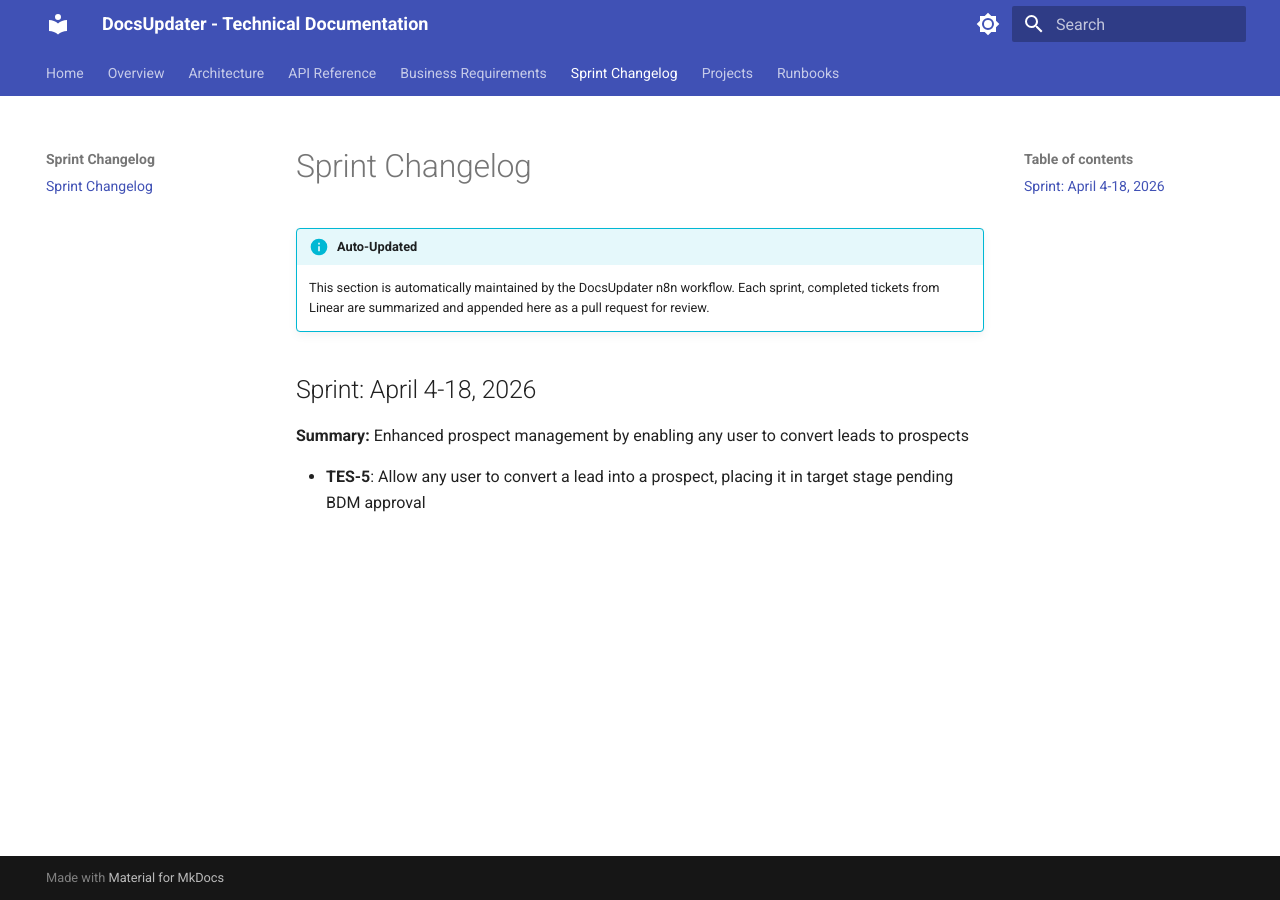
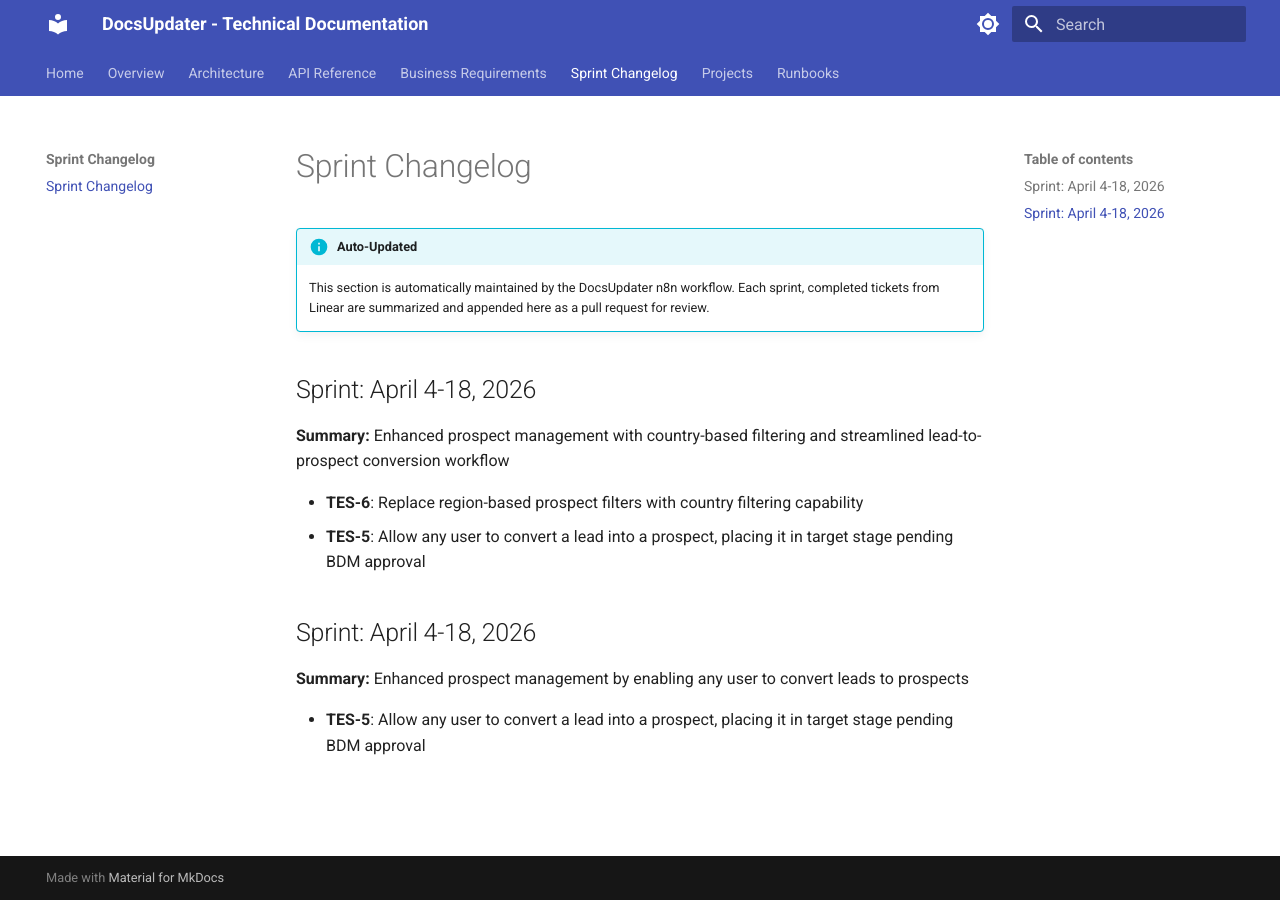
Before and after one commit to MuhammadJunieITG/DocUpdater, an MkDocs documentation site: the page built from docs/sprint-changelog/index.md, in a window 1280 px wide. Built offline with MkDocs 1.6.1 and Material for MkDocs 9.7.7, drawn with Linux system fonts in a browser that asks for light colours.

Commit message:
docs: update docs/sprint-changelog/index.md from sprint null

```diff
--- a/docs/sprint-changelog/index.md
+++ b/docs/sprint-changelog/index.md
@@ -7,6 +7,13 @@
 
 ## Sprint: April 4-18, 2026
 
+**Summary:** Enhanced prospect management with country-based filtering and streamlined lead-to-prospect conversion workflow
+
+- **TES-6**: Replace region-based prospect filters with country filtering capability
+- **TES-5**: Allow any user to convert a lead into a prospect, placing it in target stage pending BDM approval
+
+## Sprint: April 4-18, 2026
+
 **Summary:** Enhanced prospect management by enabling any user to convert leads to prospects
 
 - **TES-5**: Allow any user to convert a lead into a prospect, placing it in target stage pending BDM approval
```
